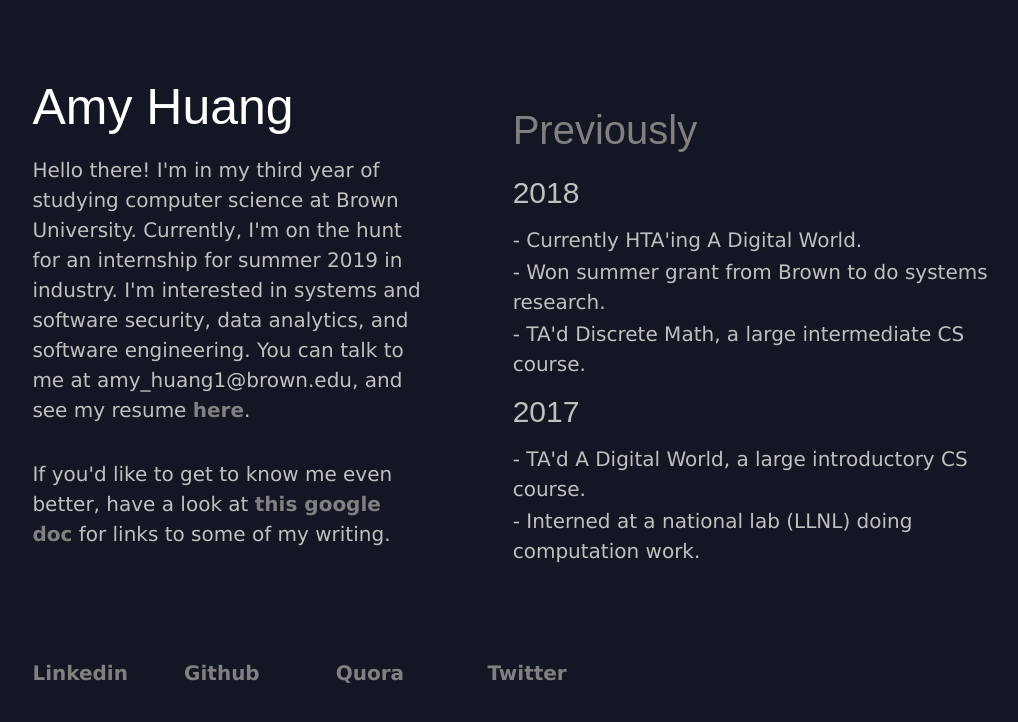
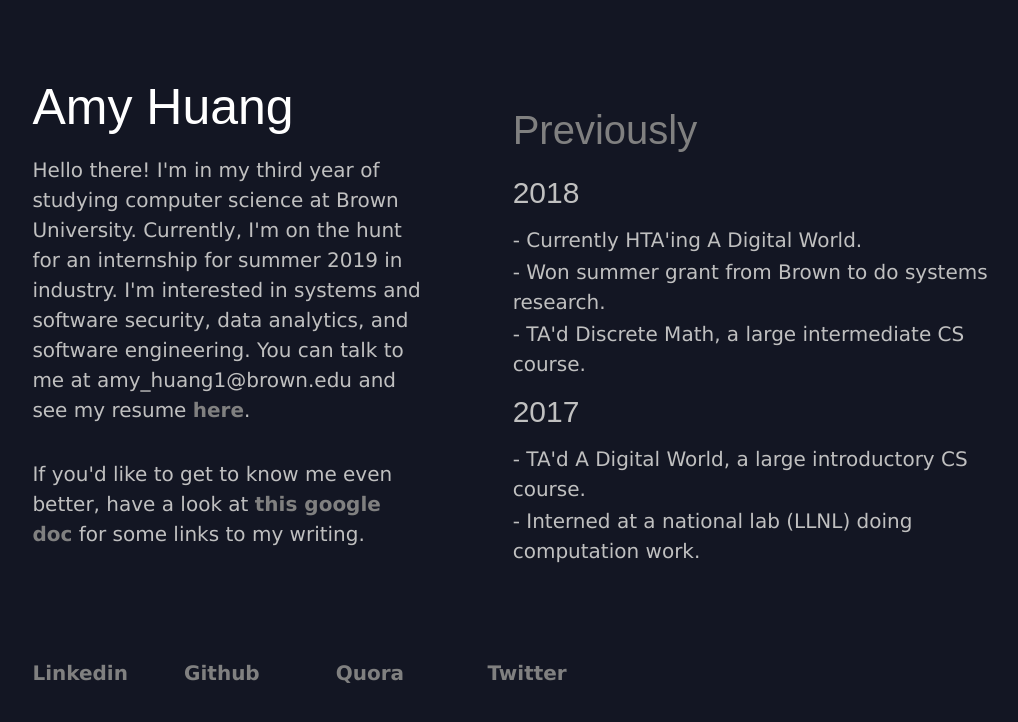
Before and after one commit to amy-huang/amy-huang.github.io, a plain HTML site: page index.html in a window 1280 px wide. Shown: the whole page, without its empty margins (110-1128 px from the left). Drawn offline with nearby package versions, Linux system fonts and the light colour scheme; a web font is replaced by a local one.

Commit message:
changed wording

```diff
--- a/index.html
+++ b/index.html
@@ -35,9 +35,9 @@
 	  <div class="w3-col w3-container" style="width:10%"><p></p></div>
 	  <div class="w3-mobile w3-col w3-container" style="width:32%">
 		<h1> Amy Huang </h1>
-		<p> Hello there! I'm in my third year of studying computer science at Brown University. Currently, I'm on the hunt for an internship for summer 2019 in industry. I'm interested in systems and software security, data analytics, and software engineering. You can talk to me at amy_huang1@brown.edu, and see my resume <a href="https://amy-huang.github.io/resume(2)%20(1).pdf">here</a>. </p>
+		<p> Hello there! I'm in my third year of studying computer science at Brown University. Currently, I'm on the hunt for an internship for summer 2019 in industry. I'm interested in systems and software security, data analytics, and software engineering. You can talk to me at amy_huang1@brown.edu and see my resume <a href="https://amy-huang.github.io/resume(2)%20(1).pdf">here</a>. </p>
 		<br>
-		<p> If you'd like to get to know me even better, have a look at <a href="https://docs.google.com/document/d/1Mk0syNGY4bqR6E-e5XzMEwzrG-IKXMzPj6ymyOYYSnI/edit">this google doc</a> for links to some of my writing. </p>
+		<p> If you'd like to get to know me even better, have a look at <a href="https://docs.google.com/document/d/1Mk0syNGY4bqR6E-e5XzMEwzrG-IKXMzPj6ymyOYYSnI/edit">this google doc</a> for some links to my writing. </p>
 		<br><br><br>
 
 	  </div>
```
